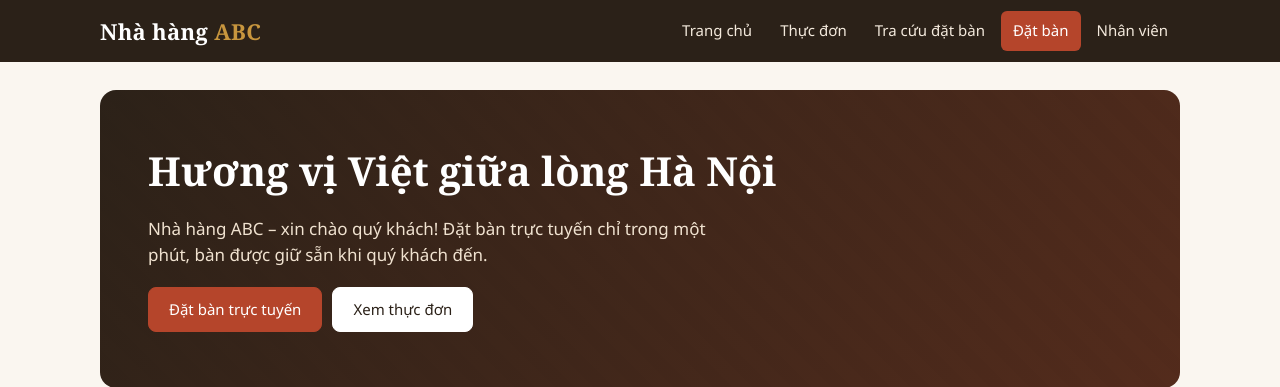
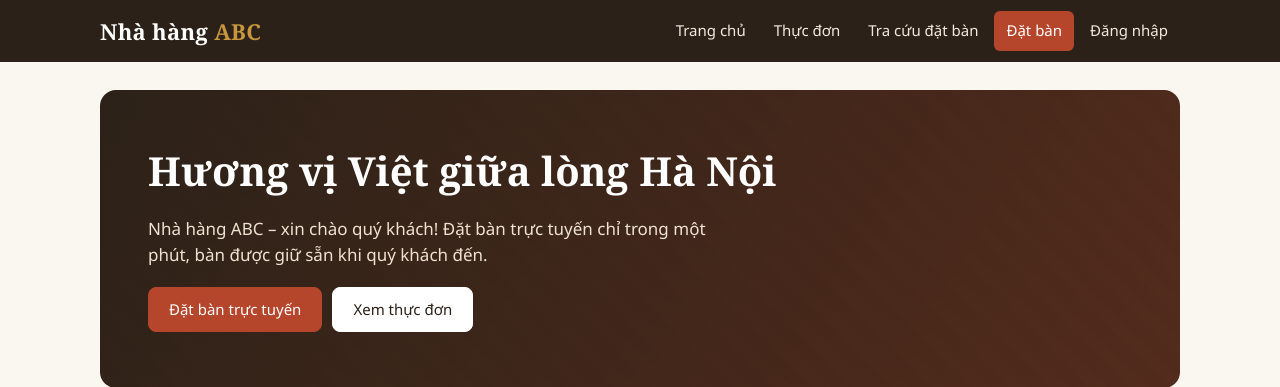
Before and after one commit to Minahn210/RestaurantPTTK, a Java web app: page / in a window 1280 px wide. Shown: the top 387 px of the page. Run offline with Tomcat 11, a stand-in JSP engine, Linux system fonts and the light colour scheme.

Commit message:
Đổi nhãn menu Nhân viên thành Đăng nhập
Co-Authored-By: Claude Opus 5.5 <noreply@anthropic.com>
Claude-Session: https://claude.ai/code/session_01LfFqC1eNuhP6BjEVzEyamu

```diff
--- a/src/main/webapp/view7/top7.jspf
+++ b/src/main/webapp/view7/top7.jspf
@@ -18,7 +18,7 @@
         <a href="<%= ctx %>/view7/customer7/MenuFrm7.jsp">Thực đơn</a>
         <a href="<%= ctx %>/view7/customer7/ReservationLookupFrm7.jsp">Tra cứu đặt bàn</a>
         <a class="cta7" href="<%= ctx %>/view7/customer7/SearchTableFrm7.jsp">Đặt bàn</a>
-        <a href="<%= ctx %>/view7/member7/LoginFrm7.jsp">Nhân viên</a>
+        <a href="<%= ctx %>/view7/member7/LoginFrm7.jsp">Đăng nhập</a>
     <% } else { %>
         <a href="<%= ctx + home7(me7) %>">Trang chủ nhân viên</a>
         <span class="who7"><%= h7(me7.getFullName()) %> (<%= h7(me7.getPosition()) %>)</span>
```
